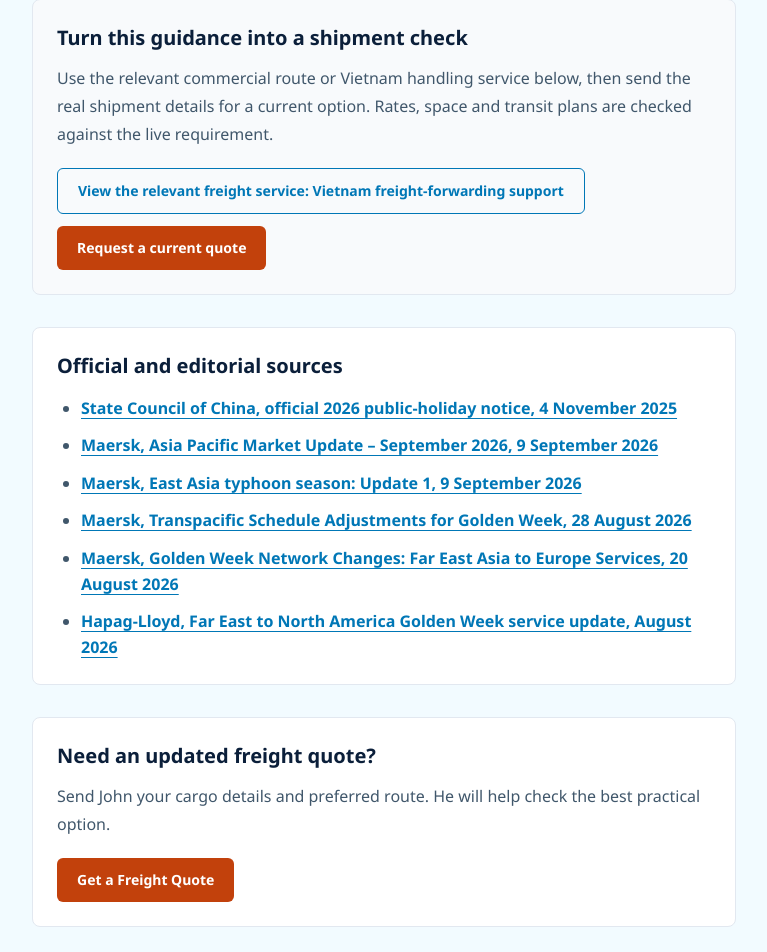
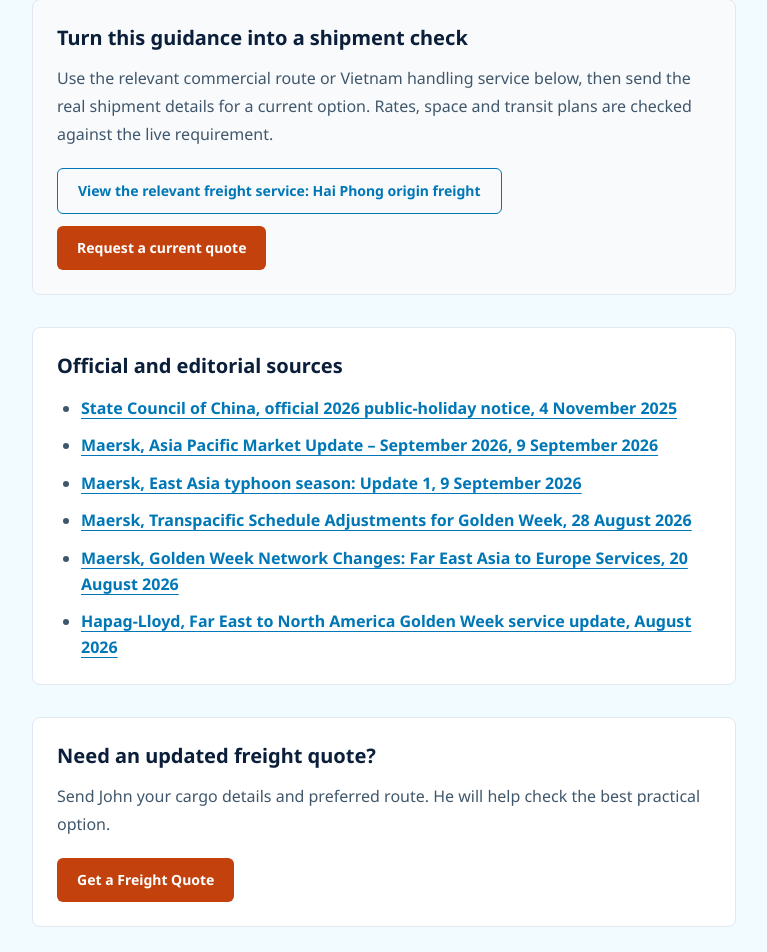
Before and after one commit to lyducquangbn99-gif/booking-by-john, a Next.js app: page /en/blog/vietnam-golden-week-shipping-window-2026 in a window 1280 px wide. Shown: the part 4093-5045 px from the top of the page, without its empty margins (256-1023 px from the left). Built offline with nearby package versions, Linux system fonts and the light colour scheme.

Commit message:
Route Golden Week guide CTA to Hai Phong quote

```diff
--- a/app/[locale]/blog/[slug]/page.tsx
+++ b/app/[locale]/blog/[slug]/page.tsx
@@ -38,7 +38,7 @@ function commercialTargetFor(slug: string): CommercialTarget {
   if (/turkey|turkiye|istanbul/i.test(slug)) return { label: "Ho Chi Minh City → Istanbul", href: `/routes/ho-chi-minh-to-istanbul?source=${encodedSource}`, quoteHref: `/?origin=Ho%20Chi%20Minh%20City%2C%20Vietnam&destination=Istanbul%2C%20T%C3%BCrkiye&mode=Ocean%20Freight&source=${encodedSource}#request` };
   if (/indonesia|jakarta/i.test(slug)) return { label: "Vietnam → Indonesia", href: `/routes/vietnam-to-indonesia?source=${encodedSource}`, quoteHref: `/?mode=Ocean%20Freight&source=${encodedSource}#request` };
   if (/taiwan|kaohsiung|keelung|taichung/i.test(slug)) return { label: "Vietnam → Taiwan", href: `/routes/vietnam-to-taiwan?source=${encodedSource}`, quoteHref: `/?mode=Ocean%20Freight&source=${encodedSource}#request` };
-  if (/haiphong|hai-phong/i.test(slug)) return { label: "Hai Phong origin freight", href: `/services/freight-forwarder-vietnam?source=${encodedSource}`, quoteHref: `/?origin=Hai%20Phong%2C%20Vietnam&mode=Ocean%20Freight&source=${encodedSource}#request` };
+  if (/haiphong|hai-phong|golden-week/i.test(slug)) return { label: "Hai Phong origin freight", href: `/services/freight-forwarder-vietnam?source=${encodedSource}`, quoteHref: `/?origin=Hai%20Phong%2C%20Vietnam&mode=Ocean%20Freight&source=${encodedSource}#request` };
   if (/mexico|mazatlan/i.test(slug)) return { label: "Vietnam → Mexico freight support", href: `/services/freight-forwarder-vietnam?source=${encodedSource}`, quoteHref: `/?source=${encodedSource}#request` };
   return { label: "Vietnam freight-forwarding support", href: `/services/freight-forwarder-vietnam?source=${encodedSource}`, quoteHref: `/?source=${encodedSource}#request` };
 }
```
